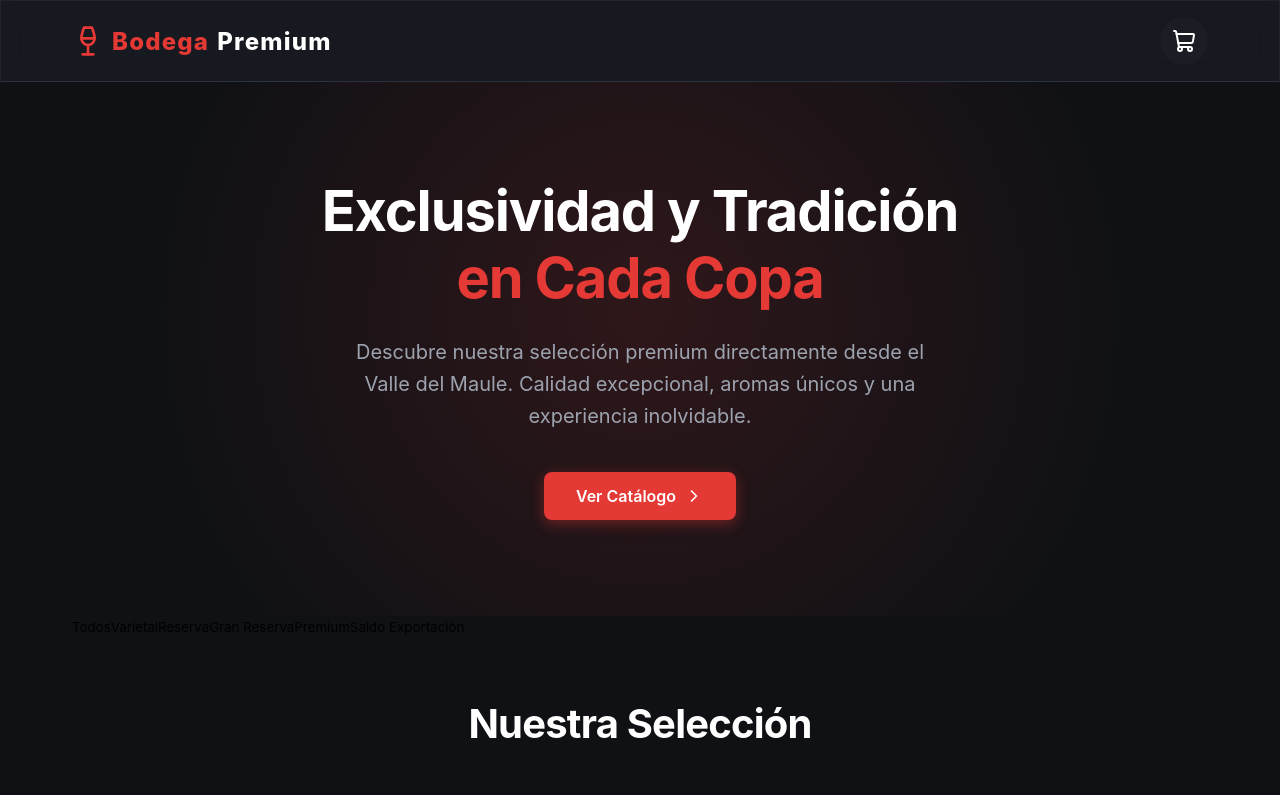
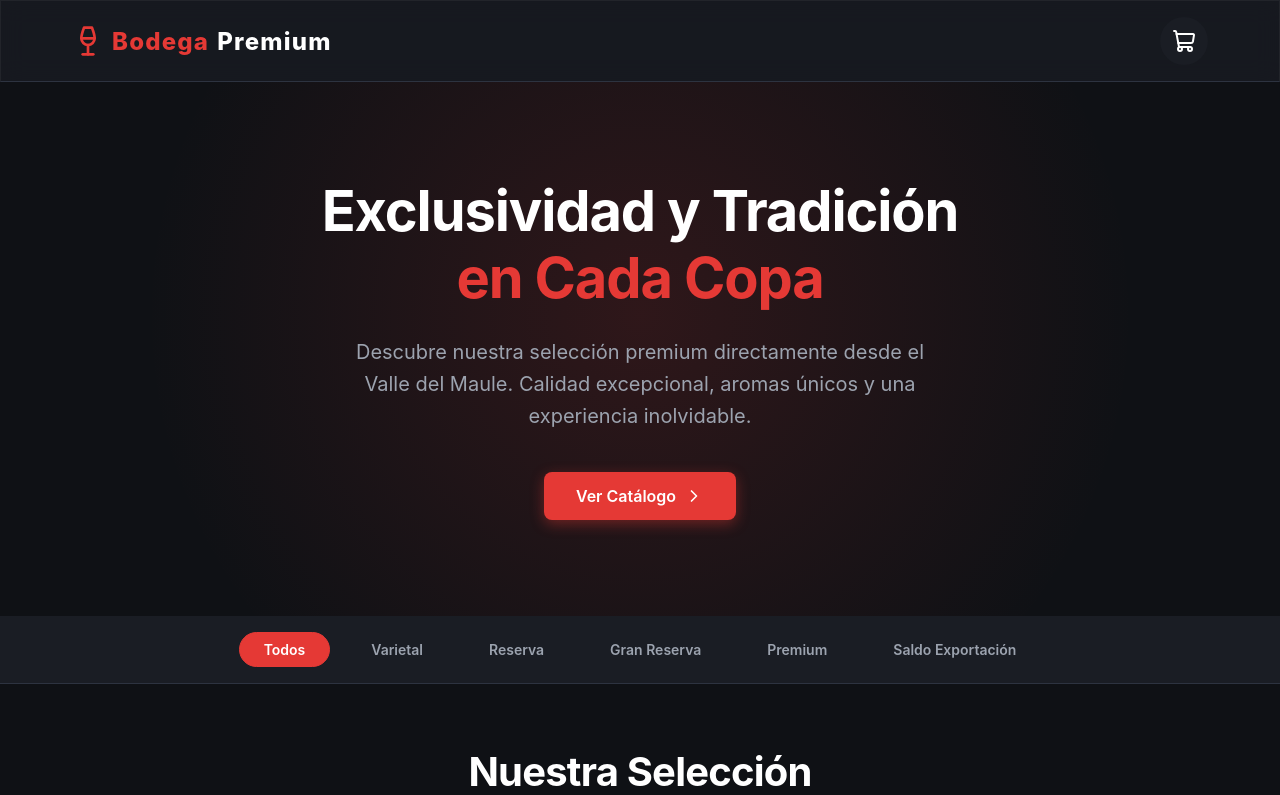
Before and after one commit to bodegapremium55-dotcom/bodegapremium, a React (Vite) app: page / in a window 1280 px wide. Shown: the top 795 px of the page. Built offline with nearby package versions, Linux system fonts and the light colour scheme; what @mercadopago/sdk-react would draw is missing.

Commit message:
Corregida visibilidad del menu de categorias

```diff
--- a/src/index.css
+++ b/src/index.css
@@ -805,3 +805,52 @@ p {
 .cursor-pointer {
   cursor: pointer;
 }
+
+/* Category Navigation */
+.category-nav {
+  background-color: var(--surface-color);
+  border-bottom: 1px solid var(--border-color);
+  position: sticky;
+  top: 73px; /* Height of header approximately */
+  z-index: 40;
+  overflow-x: auto;
+  -webkit-overflow-scrolling: touch;
+}
+
+.category-tabs {
+  display: flex;
+  justify-content: center;
+  gap: 1rem;
+  padding: 1rem 0;
+  max-width: 1200px;
+  margin: 0 auto;
+}
+
+.category-tab {
+  padding: 0.5rem 1.5rem;
+  border-radius: 20px;
+  font-size: 0.875rem;
+  font-weight: 600;
+  color: var(--text-secondary);
+  transition: all 0.2s ease;
+  white-space: nowrap;
+  border: 1px solid transparent;
+}
+
+.category-tab:hover {
+  color: var(--text-primary);
+  background-color: var(--surface-color-hover);
+}
+
+.category-tab.active {
+  color: white;
+  background-color: var(--primary-color);
+  border-color: var(--primary-color);
+}
+
+@media (max-width: 768px) {
+  .category-tabs {
+    justify-content: flex-start;
+    padding: 1rem;
+  }
+}
```
